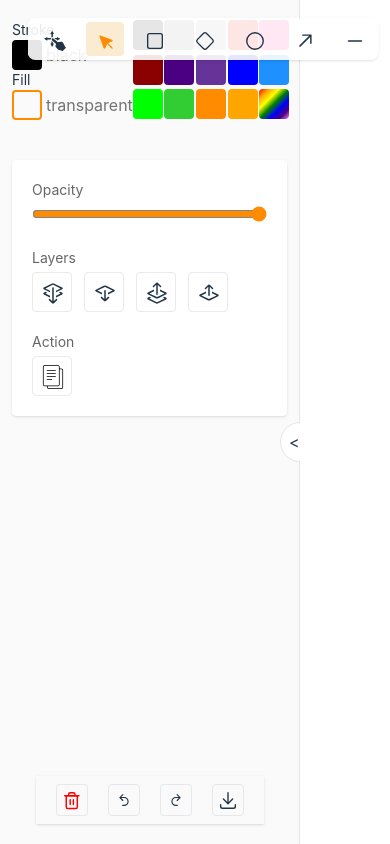
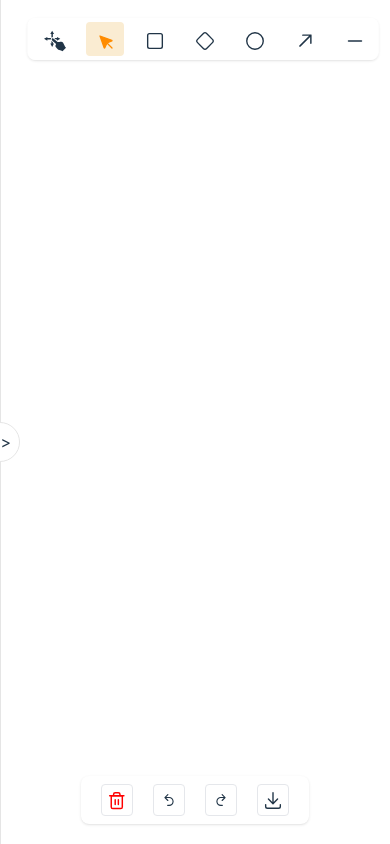
Before and after one commit to dawkaka/drawapp, a React (Vite) app: page / in a window 390 px wide. Built offline with nearby package versions, Linux system fonts and the light colour scheme.

Commit message:
feat: usable on mobile

```diff
--- a/src/components/colorpick.tsx
+++ b/src/components/colorpick.tsx
@@ -41,8 +41,8 @@ export default function ColorPanel() {
     }, [selectedColor])
 
     return (
-        <div className="flex py-5 px-3 justify-between">
-            <div className="flex flex-col">
+        <div className="flex flex-col gap-4 md:gap-0 py-5 px-3 justify-between md:flex-row">
+            <div className="flex gap-4 md:gap-0 flex-col">
                 <div className="flex flex-col">
                     <h3 className="text-sm w-full">Stroke</h3>
                     <div className="flex items-center gap-1">
--- a/src/components/side.tsx
+++ b/src/components/side.tsx
@@ -1,5 +1,5 @@
 import { useAtom } from "jotai"
-import { useState } from "react"
+import { useEffect, useRef, useState } from "react"
 import { AppDrawings, AppState } from "../jotai"
 import { renderElements } from "../lib/render"
 import ColorPanel from "./colorpick"
@@ -13,6 +13,16 @@ export default function Side() {
     const [{ tool }] = useAtom(AppState)
     const [items, setItems] = useAtom(AppDrawings)
     const [modal, setModal] = useState(false)
+    const [width, setWidth] = useState(300)
+    const sideRef = useRef(null)
+
+    useEffect(() => {
+        let w = window.innerWidth
+        if (w < 768) {
+            setWidth(w * 0.5)
+            setClosed(true)
+        }
+    }, [])
 
     function deleteAllItems() {
         setItems([])
@@ -54,15 +64,16 @@ export default function Side() {
         <>
             <aside
                 className="bg-neutral-50 fixed  flex flex-col items-center top-0 left-0 bottom-0 border-r border-neutral-200  transition-all z-10 overflow-hidden"
+                ref={sideRef}
                 style={{
-                    width: closed ? 0 : "300px"
+                    width: closed ? 0 : width + 'px'
                 }}
             >
                 {
                     modal && <Modal close={() => setModal(false)} clearFunc={deleteAllItems} />
                 }
 
-                <div className="relative w-full h-full overflow-y-auto pb-10">
+                <div className="bg-neutral-50 relative w-full h-full overflow-y-auto pb-10">
                     <ColorPanel />
                     <Tools />
                     <div className="flex flex-col gap-5 p-2 shadow bg-white mx-3 my-5 rounded p-5">
@@ -81,7 +92,7 @@ export default function Side() {
                     </div>
                 </div>
 
-                <div className="flex shadow absolute bottom-5 px-5 py-2 gap-5 z-11">
+                <div className="flex shadow bg-white rounded-lg md:rounded fixed left-1/2 translate-x-[-50%] md:absolute bottom-5 px-5 py-2 gap-5 z-11">
                     <button className="w-fit p-1 rounded hover:bg-[#faecd2] border" onClick={() => setModal(true)}>
                         <svg width="22" height="22" viewBox="0 0 15 15" fill="red" xmlns="http://www.w3.org/2000/svg">
                             <path fillRule="evenodd" clipRule="evenodd" d="M2 4.656a.5.5 0 01.5-.5h9.7a.5.5 0 010 1H2.5a.5.5 0 01-.5-.5z"></path>
@@ -118,7 +129,7 @@ export default function Side() {
                     className="h-[40px] w-[40px] flex items-center pl-2 cursor-pointer bg-[white] border border-neutral-200 fixed top-[50%] rounded-full translateY(-100%) transition-all"
                     style={{
                         clipPath: "polygon(0 0, 50% 0, 50% 100%, 0 100%)",
-                        left: closed ? "-20px" : "280px",
+                        left: closed ? "-20px" : `${width - 20}px`,
                         transform: closed ? "rotateY(180deg)" : ""
                     }}
                     onClick={() => setClosed(!closed)}
--- a/src/components/toolOptions.tsx
+++ b/src/components/toolOptions.tsx
@@ -11,7 +11,6 @@ export function FillToolsOptions() {
         </>
     )
 }
-
 
 export function TextOptions() {
     return (
@@ -45,14 +44,14 @@ export function ImageOptions() {
 
     return (
         <>
-            <div className="flex items-center gap-2" onClick={() => flip("x")}>
+            <div className="flex flex-col md:flex-row md:items-center gap-2" onClick={() => flip("x")}>
                 <OptionContainer selected={""} value="18" onClick={() => { }}>
                     <svg xmlns="http://www.w3.org/2000/svg" width="24" height="24" viewBox="0 0 24 24"><path fill="currentColor" d="M15.97 15.25h-2.72c-5.3 0-9.5-2.15-9.5-4.5s4.2-4.5 9.5-4.5c3.03 0 5.82.7 7.62 1.86a.75.75 0 1 0 .81-1.26c-2.06-1.33-5.13-2.1-8.43-2.1-6.02 0-11 2.55-11 6s4.98 6 11 6h2.8l-2.3 2.3a.75.75 0 1 0 1.07 1.05l2.83-2.82c.68-.69.68-1.8 0-2.48l-2.83-2.83a.75.75 0 0 0-1.06 1.06l2.21 2.22z"></path></svg>
                 </OptionContainer>
                 <span className="text-neutral-500">Flip Horizontally</span>
             </div>
 
-            <div className="flex items-center gap-2" onClick={() => flip("y")}>
+            <div className="flex flex-col md:flex-row md:items-center gap-2" onClick={() => flip("y")}>
                 <OptionContainer selected={""} value="25" onClick={() => { }}>
                     <svg xmlns="http://www.w3.org/2000/svg" width="24" height="24" viewBox="0 0 24 24"><path fill="currentColor" d="M15.25 8.35v2.4c0 5.3-2.15 9.5-4.5 9.5s-4.5-4.2-4.5-9.5c0-3.03.7-5.82 1.86-7.62a.75.75 0 1 0-1.26-.81c-1.33 2.06-2.1 5.13-2.1 8.43 0 6.02 2.55 11 6 11s6-4.98 6-11V8.27l2.3 2.3A.75.75 0 1 0 20.1 9.5l-2.82-2.83a1.75 1.75 0 0 0-2.48 0L11.97 9.5a.75.75 0 1 0 1.06 1.06l2.22-2.22z"></path></svg>
                 </OptionContainer>
@@ -88,7 +87,7 @@ function FontSize() {
     return (
         <fieldset className="flex flex-col gap-2">
             <legend className="text-sm text-[var(--accents-5)] mb-1">Font size</legend>
-            <div className="flex gap-3">
+            <div className="flex flex-wrap gap-3">
                 <OptionContainer selected={String(mainState.fontSize)} value="18" onClick={changeFontSize}>
                     <span>S</span>
                 </OptionContainer>
@@ -130,7 +129,7 @@ function FontFamily() {
     return (
         <fieldset className="flex flex-col gap-2">
             <legend className="text-sm text-[var(--accents-5)] mb-1">Font family</legend>
-            <div className="flex gap-3">
+            <div className="flex flex-wrap gap-3">
                 <OptionContainer selected={mainState.fontFamily} value="Kalam" onClick={changeFontFamily}>
                     <svg aria-hidden="true" focusable="false" role="img" viewBox="0 0 20 20" fill="none" stroke="currentColor" strokeLinecap="round" strokeLinejoin="round">
                         <g strokeWidth="1.25">
@@ -176,7 +175,7 @@ function TextAlign() {
     return (
         <fieldset className="flex flex-col gap-2">
             <legend className="text-sm text-[var(--accents-5)] mb-1">Text align</legend>
-            <div className="flex gap-3">
+            <div className="flex flex-wrap gap-3">
                 <OptionContainer selected={mainState.textAlign} value="left" onClick={changeAlignment}>
                     <svg aria-hidden="true" focusable="false" role="img" viewBox="0 0 24 24" fill="none" strokeWidth="2" stroke="currentColor" strokeLinecap="round" strokeLinejoin="round">
                         <g stroke="currentColor" fill="none" strokeLinecap="round" strokeLinejoin="round" strokeWidth="2">
@@ -274,7 +273,7 @@ export function Actoins() {
     return (
         <fieldset className="flex flex-col gap-2">
             <legend className="text-sm text-[var(--accents-5)] mb-1">Action</legend>
-            <div className="flex gap-3">
+            <div className="flex flex-wrap gap-3">
                 <OptionContainer selected={selected} value="to-back" onClick={handleCopy}>
                     <svg fill="#000000" height="24px" width="24px" version="1.1" id="Layer_1" xmlns="http://www.w3.org/2000/svg"
                         xmlnsXlink="http://www.w3.org/1999/xlink" viewBox="0 0 64 64" enableBackground="new 0 0 64 64" xmlSpace="preserve">
@@ -316,7 +315,7 @@ export function Layers() {
     return (
         <fieldset className="flex flex-col gap-2">
             <legend className="text-sm text-[var(--accents-5)] mb-1">Layers</legend>
-            <div className="flex gap-3">
+            <div className="flex flex-wrap gap-3">
                 <OptionContainer selected={selected} value="to-back" onClick={handleSelect}>
                     <svg xmlns="http://www.w3.org/2000/svg" width="24" height="24" viewBox="0 0 24 24"><path fill="currentColor" d="m19.48 10.82 1.7.83a1 1 0 0 1 0 1.8L15 16.49V14.8l4.6-2.26-1.82-.9 1.7-.83zm-14.96 0-1.7.83a1 1 0 0 0 0 1.8L9 16.49V14.8l-4.6-2.26 1.82-.9-1.7-.83zm8.23 9.5L15 18.07a.75.75 0 0 1 1.06 1.06l-2.83 2.83c-.68.68-1.79.68-2.47 0l-2.83-2.83a.75.75 0 0 1 1.06-1.06l2.26 2.26V6.9a.75.75 0 1 1 1.5 0v13.43zM15 11.35V9.68l4.6-2.27L12.66 4c-.42-.2-.9-.2-1.32 0L4.4 7.4 9 9.68v1.67L2.82 8.3a1 1 0 0 1 0-1.8l7.86-3.86a3 3 0 0 1 2.64 0l7.86 3.87a1 1 0 0 1 0 1.79L15 11.35z"></path></svg>
                 </OptionContainer>
@@ -356,7 +355,7 @@ function StrokeWidth() {
     return (
         <fieldset className="flex flex-col gap-2">
             <legend className="text-sm text-[var(--accents-5)] mb-1">Stroke width</legend>
-            <div className="flex gap-3">
+            <div className="flex flex-wrap gap-3">
                 <FillOption option={2} selectedOption={mainState.strokeWidth} onClick={width} />
                 <FillOption option={3} selectedOption={mainState.strokeWidth} onClick={width} />
                 <FillOption option={4} selectedOption={mainState.strokeWidth} onClick={width} />
@@ -413,11 +412,10 @@ function StrokeStyle() {
 
         <fieldset className="flex flex-col gap-2">
             <legend className="text-sm text-[var(--accents-5)] mb-1">Stroke style</legend>
-            <div className="flex gap-3">
+            <div className="flex flex-wrap gap-3">
                 <StrokeStyleOption option={"solid"} selectedOption={selected} onClick={strokeStyleChange} />
                 <StrokeStyleOption option={"dotted"} selectedOption={selected} onClick={strokeStyleChange} />
                 <StrokeStyleOption option={"dashed"} selectedOption={selected} onClick={strokeStyleChange} />
-
             </div>
         </fieldset>
     )
--- a/src/components/tools.tsx
+++ b/src/components/tools.tsx
@@ -51,7 +51,12 @@ export default function Tools() {
 
 
     return (
-        <div className="bg-white rounded-lg  m-2 px-2 py-1 shadow md:m-3 md:p-3 md:rounded tools">
+        <div className="bg-white rounded-lg m-2 px-2 py-1 shadow md:m-3 md:p-3 md:rounded tools"
+            style={{
+                isolation: "isolate",
+                zIndex: -1
+            }}
+        >
             <div className="flex md:flex-wrap gap-3">
                 <CanvasTool onClick={() => setState({ ...app, tool: "move" })} tool="move" selectedTool={tool}>
                     <svg version="1.1" id="_x32_" xmlns="http://www.w3.org/2000/svg" xmlnsXlink="http://www.w3.org/1999/xlink" viewBox="0 0 512 512" xmlSpace="preserve" fill="currentColor"><g id="SVGRepo_bgCarrier" strokeWidth="0"></g>
```
